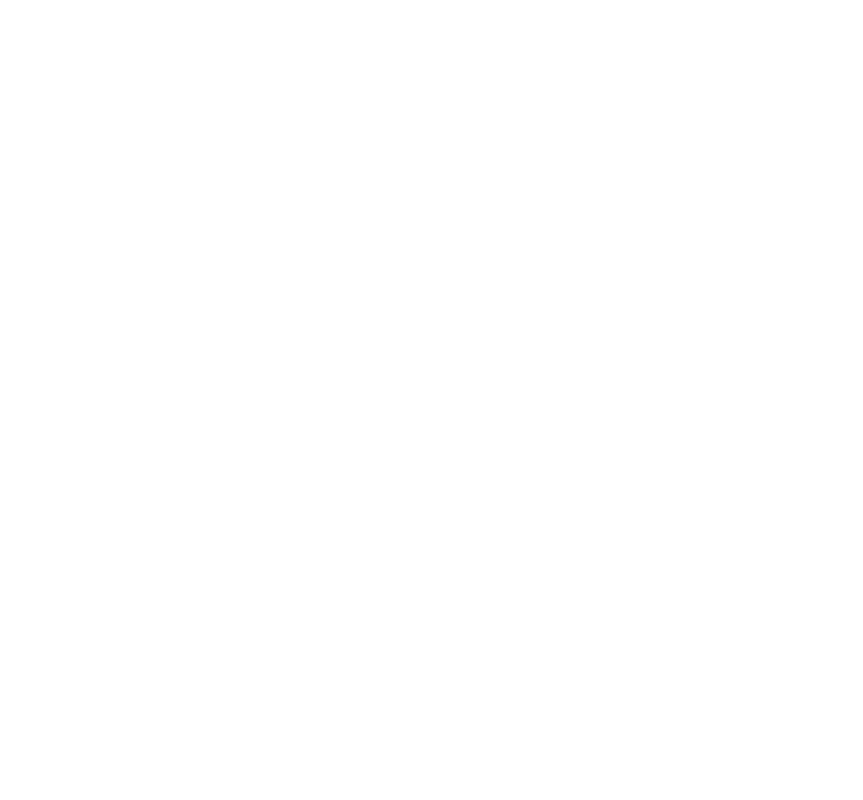
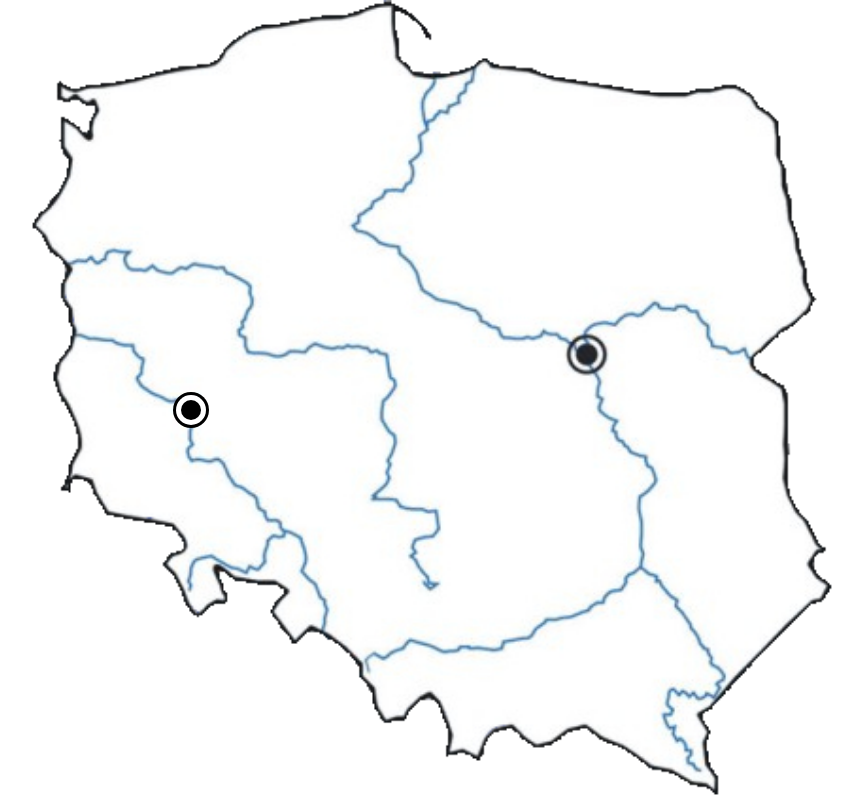
Before and after one commit to patryk-olti/InteractiveMap, a React (Create React App) app: page / in a window 1280 px wide. Shown: the whole page, without its empty margins (209-1072 px from the left). Built offline with nearby package versions, Linux system fonts and the light colour scheme.

Commit message:
created visual structure of aplication

```diff
--- a/src/App.css
+++ /dev/null
@@ -1,38 +0,0 @@
-.App {
-  text-align: center;
-}
-
-.App-logo {
-  height: 40vmin;
-  pointer-events: none;
-}
-
-@media (prefers-reduced-motion: no-preference) {
-  .App-logo {
-    animation: App-logo-spin infinite 20s linear;
-  }
-}
-
-.App-header {
-  background-color: #282c34;
-  min-height: 100vh;
-  display: flex;
-  flex-direction: column;
-  align-items: center;
-  justify-content: center;
-  font-size: calc(10px + 2vmin);
-  color: white;
-}
-
-.App-link {
-  color: #61dafb;
-}
-
-@keyframes App-logo-spin {
-  from {
-    transform: rotate(0deg);
-  }
-  to {
-    transform: rotate(360deg);
-  }
-}
--- /dev/null
+++ b/src/components/App.css
@@ -0,0 +1,14 @@
+*{
+    margin: 0;
+    padding: 0;
+    box-sizing: border-box;
+}
+
+.App{
+    width: 100vw;
+    height: 100vh;
+
+    display: flex;
+    justify-content: center;
+    align-items: center;
+}
--- a/src/App.js
+++ b/src/components/App.js
@@ -1,10 +1,11 @@
 import React from 'react';
 import './App.css';
+import Map from './Map';
 
 function App() {
   return (
-    <div>
-
+    <div className="App">
+      <Map />
     </div>
   );
 }
--- /dev/null
+++ b/src/components/Map.css
@@ -0,0 +1,24 @@
+.polandMap{
+    position: relative;
+    height: 100vh;
+
+    display: flex;
+    justify-content: center;
+    align-items: center;
+}
+
+.polandMap img{
+    height: 100%;
+}
+
+.dot{
+    position: absolute;
+    top: 50%;
+    left: 19%;
+    width: 20px;
+    height: 20px;
+
+    box-shadow: 0px 0px 0px 5px white, 0px 0px 0px 8px black;
+    border-radius: 50%;
+    background-color: black;
+}
--- /dev/null
+++ b/src/components/Map.js
@@ -0,0 +1,16 @@
+import React from 'react';
+import map from "./img/mapa.png";
+import "./Map.css";
+
+function Map(){
+
+    return (
+        <div className="polandMap">
+
+            <div className="dot"></div>
+            <img src={map} alt="map"/>
+        </div>
+    )
+}
+
+export default Map;
--- a/src/index.js
+++ b/src/index.js
@@ -1,6 +1,6 @@
 import React from 'react';
 import ReactDOM from 'react-dom';
-import App from './App';
+import App from './components/App';
 
 ReactDOM.render(
   <React.StrictMode>
```
Also changed, not shown: src/components/img/mapa.png (added).
